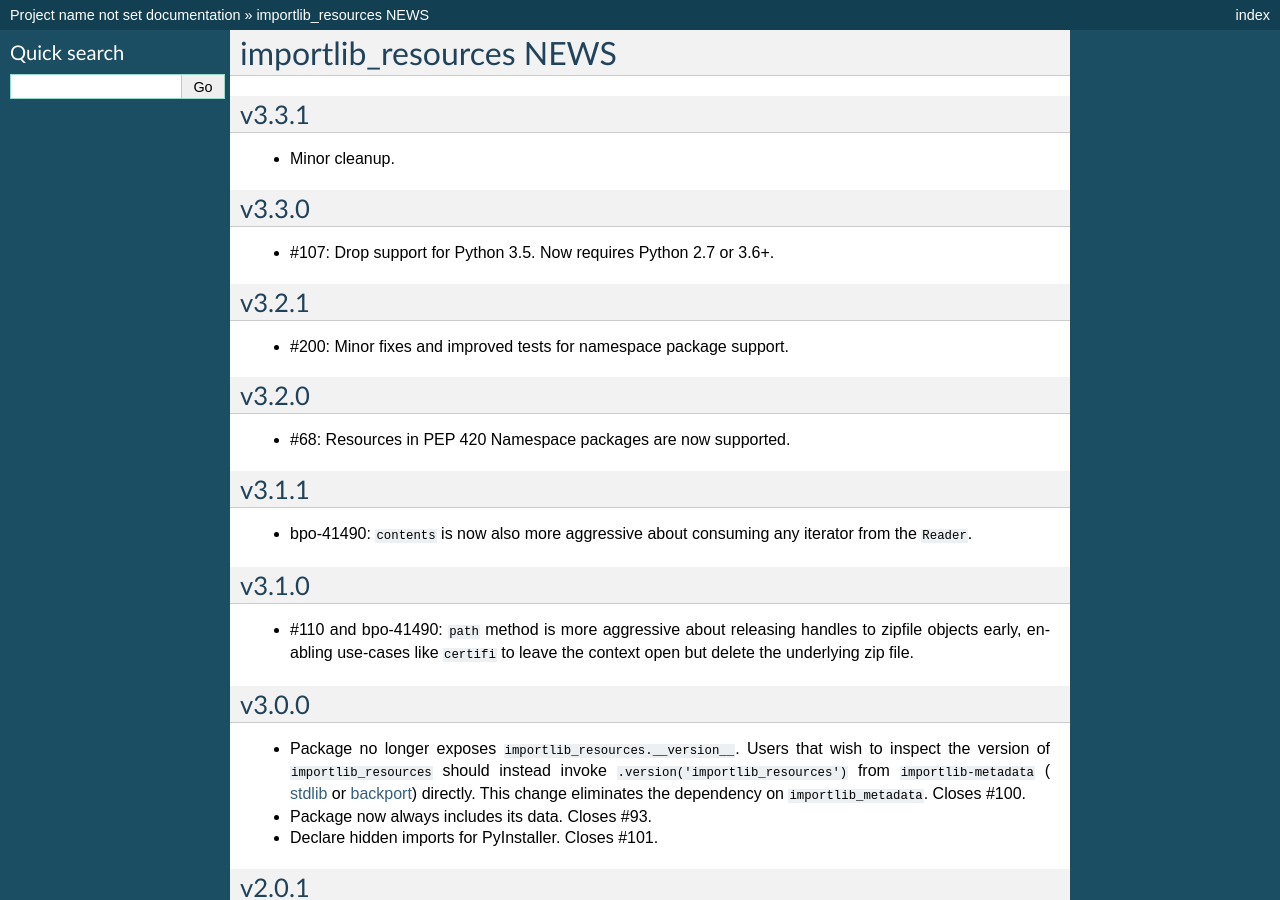
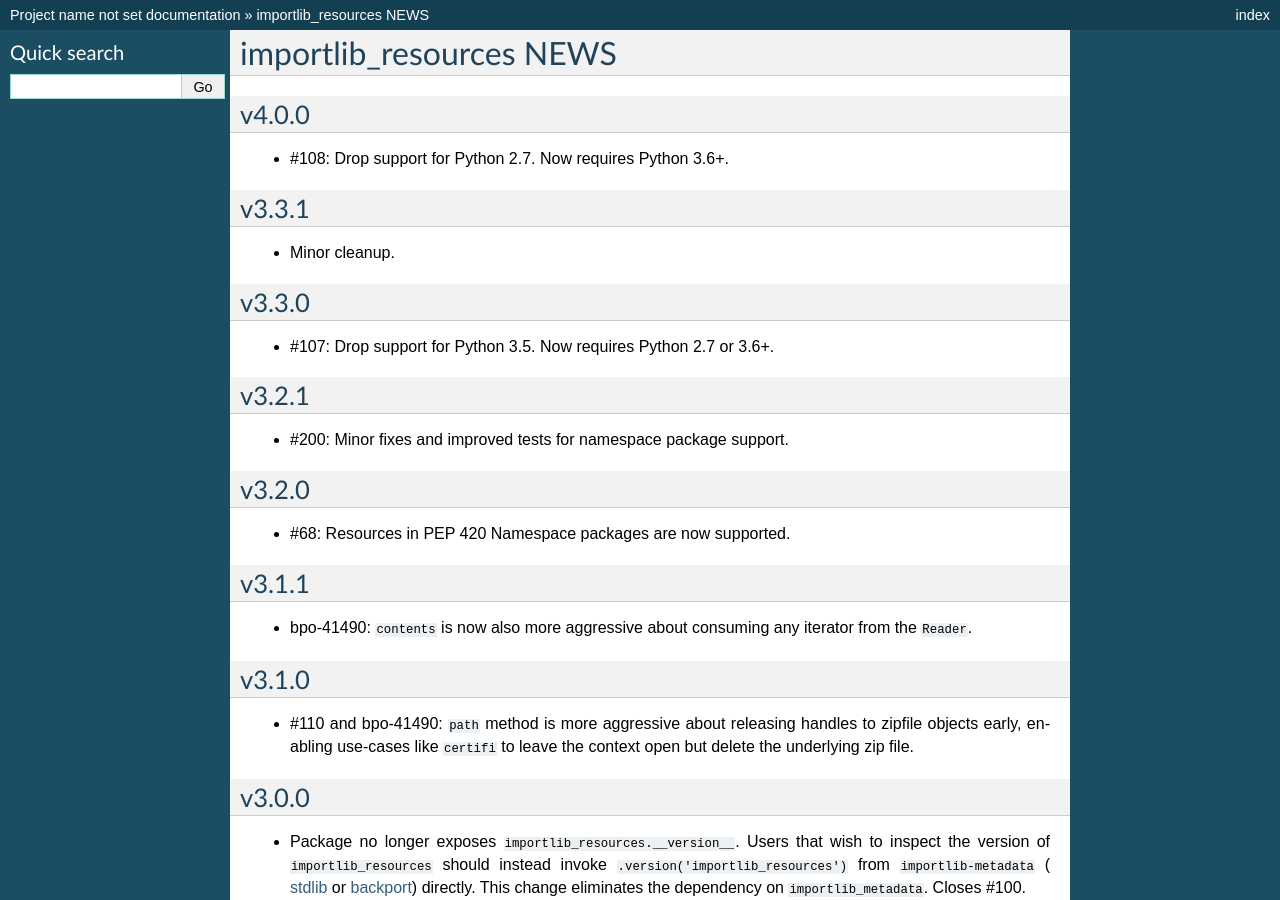
Before and after one commit to python/importlib_resources, a Sphinx documentation site: the page built from docs/changelog.rst, in a window 1280 px wide and 900 px high. Built offline with Sphinx 7.4.7, drawn with Linux system fonts in a browser that asks for light colours; pages that are not in the unit, such as notebooks, are missing from menus.

Commit message:
Update changelog.

```diff
--- a/docs/changelog.rst
+++ b/docs/changelog.rst
@@ -1,6 +1,11 @@
 ==========================
  importlib_resources NEWS
 ==========================
+
+v4.0.0
+======
+
+* #108: Drop support for Python 2.7. Now requires Python 3.6+.
 
 v3.3.1
 ======
```
